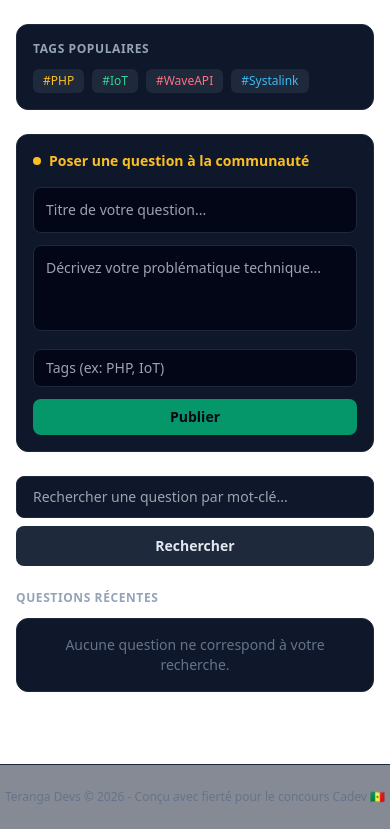
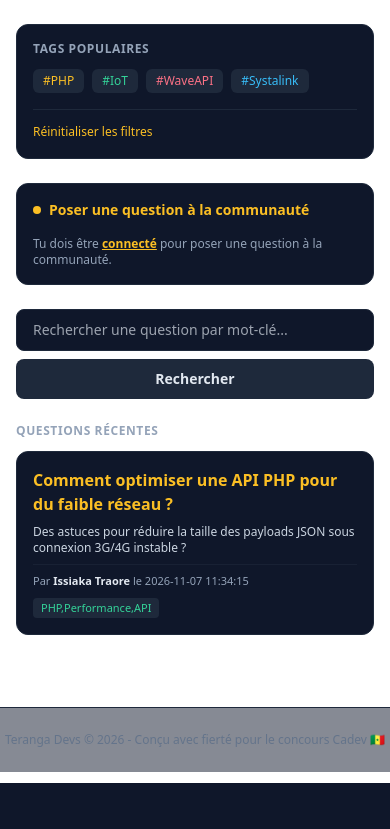
Before and after one commit to Assiaka98/teranga-devs, a PHP site: page /index.php?tag=PHP in a window 390 px wide. Shown: the part 61-890 px from the top of the page. After the commit the page ends 844 px from the top, so only its background shows below. Run offline with PHP 8.4, Linux system fonts and the light colour scheme; data comes from the database, SQL or seed files in the repository; some libraries are stand-ins or nearby versions.

```diff
--- a/index.php
+++ b/index.php
@@ -1,25 +1,28 @@
 <?php
 $pageTitle = "Teranga Devs - La communauté des développeurs africains";
-require_once 'includes/header.php';
+require_once 'config/db.php';
+session_start();
 
 // Récupération des filtres de recherche ou de tags si présents
 $tagFilter = $_GET['tag'] ?? null;
-$searchQuery = $_GET['search'] ?? null;
+$searchQuery = $_GET['q'] ?? null;
 
 try {
     if ($tagFilter) {
-        $stmt = $pdo->prepare("SELECT q.*, u.nom, u.prenom, u.reputation FROM questions q JOIN users u ON q.user_id = u.id WHERE q.tags LIKE ? ORDER BY q.date_creation DESC");
+        $stmt = $pdo->prepare("SELECT q.*, u.nom, u.prenom FROM questions q JOIN users u ON q.user_id = u.id WHERE q.tags LIKE ? ORDER BY q.date_creation DESC");
         $stmt->execute(["%$tagFilter%"]);
     } elseif ($searchQuery) {
-        $stmt = $pdo->prepare("SELECT q.*, u.nom, u.prenom, u.reputation FROM questions q JOIN users u ON q.user_id = u.id WHERE q.titre LIKE ? OR q.contenu LIKE ? ORDER BY q.date_creation DESC");
+        $stmt = $pdo->prepare("SELECT q.*, u.nom, u.prenom FROM questions q JOIN users u ON q.user_id = u.id WHERE q.titre LIKE ? OR q.contenu LIKE ? ORDER BY q.date_creation DESC");
         $stmt->execute(["%$searchQuery%", "%$searchQuery%"]);
     } else {
-        $stmt = $pdo->query("SELECT q.*, u.nom, u.prenom, u.reputation FROM questions q JOIN users u ON q.user_id = u.id ORDER BY q.date_creation DESC");
+        $stmt = $pdo->query("SELECT q.*, u.nom, u.prenom FROM questions q JOIN users u ON q.user_id = u.id ORDER BY q.date_creation DESC");
     }
     $questions = $stmt->fetchAll();
 } catch (Exception $e) {
     $questions = [];
 }
+
+require_once 'includes/header.php';
 ?>
 
 <!-- Contenu Principal de la page d'accueil -->
@@ -27,14 +30,20 @@ try {
 
     <div class="grid grid-cols-1 lg:grid-cols-4 gap-6">
 
-        <!-- Sidebar Tags (Passera au-dessus ou sous le formulaire sur mobile) -->
+        <!-- Sidebar Tags -->
         <aside class="lg:col-span-1 bg-slate-900 border border-slate-800 rounded-xl p-4 h-fit">
             <h2 class="text-xs font-bold text-slate-400 uppercase tracking-wider mb-3">Tags populaires</h2>
             <div class="flex flex-wrap gap-2">
-                <span class="bg-slate-800 text-amber-400 text-xs px-2.5 py-1 rounded-md">#PHP</span>
-                <span class="bg-slate-800 text-emerald-400 text-xs px-2.5 py-1 rounded-md">#IoT</span>
-                <span class="bg-slate-800 text-rose-400 text-xs px-2.5 py-1 rounded-md">#WaveAPI</span>
-                <span class="bg-slate-800 text-sky-400 text-xs px-2.5 py-1 rounded-md">#Systalink</span>
+                <a href="index.php?tag=PHP" class="bg-slate-800 hover:bg-slate-700 text-amber-400 text-xs px-2.5 py-1 rounded-md transition">#PHP</a>
+                <a href="index.php?tag=IoT" class="bg-slate-800 hover:bg-slate-700 text-emerald-400 text-xs px-2.5 py-1 rounded-md transition">#IoT</a>
+                <a href="index.php?tag=WaveAPI" class="bg-slate-800 hover:bg-slate-700 text-rose-400 text-xs px-2.5 py-1 rounded-md transition">#WaveAPI</a>
+                <a href="index.php?tag=Systalink" class="bg-slate-800 hover:bg-slate-700 text-sky-400 text-xs px-2.5 py-1 rounded-md transition">#Systalink</a>
+
+                <?php if ($tagFilter || $searchQuery): ?>
+                    <div class="w-full mt-2 pt-2 border-t border-slate-800">
+                        <a href="index.php" class="text-xs text-amber-400 hover:underline">Réinitialiser les filtres</a>
+                    </div>
+                <?php endif; ?>
             </div>
         </aside>
 
@@ -47,11 +56,12 @@ try {
                     <span class="w-2 h-2 rounded-full bg-amber-400"></span> Poser une question à la communauté
                 </h2>
 
+                <?php if (isset($_SESSION['user_id'])): ?>
                     <form action="post_question.php" method="POST" class="space-y-3">
-                    <input type="text" name="title" placeholder="Titre de votre question..." required
+                        <input type="text" name="titre" placeholder="Titre de votre question..." required
                             class="w-full bg-slate-950 border border-slate-800 rounded-lg p-3 text-sm text-slate-100 focus:border-emerald-500 focus:outline-none">
 
-                    <textarea name="content" rows="3" placeholder="Décrivez votre problématique technique..." required
+                        <textarea name="contenu" rows="3" placeholder="Décrivez votre problématique technique..." required
                             class="w-full bg-slate-950 border border-slate-800 rounded-lg p-3 text-sm text-slate-100 focus:border-emerald-500 focus:outline-none resize-none"></textarea>
 
                         <!-- Bouton & Tags responsives -->
@@ -64,11 +74,14 @@ try {
                             </button>
                         </div>
                     </form>
+                <?php else: ?>
+                    <p class="text-xs text-slate-400">Tu dois être <a href="login.php" class="text-amber-400 underline font-semibold">connecté</a> pour poser une question à la communauté.</p>
+                <?php endif; ?>
             </div>
 
             <!-- Barre de Recherche Responsive -->
             <form method="GET" action="index.php" class="flex flex-col sm:flex-row gap-2">
-                <input type="text" name="q" placeholder="Rechercher une question par mot-clé..."
+                <input type="text" name="q" value="<?= htmlspecialchars($searchQuery ?? '') ?>" placeholder="Rechercher une question par mot-clé..."
                     class="w-full bg-slate-900 border border-slate-800 rounded-lg px-4 py-2.5 text-sm text-slate-100 focus:border-emerald-500 focus:outline-none">
                 <button type="submit" class="bg-slate-800 hover:bg-slate-700 text-slate-200 text-sm font-semibold px-5 py-2.5 rounded-lg transition shrink-0">
                     Rechercher
@@ -79,9 +92,28 @@ try {
             <div class="space-y-3">
                 <h3 class="text-xs font-bold text-slate-400 uppercase tracking-wider">Questions récentes</h3>
 
+                <?php if (!empty($questions)): ?>
+                    <?php foreach ($questions as $q): ?>
+                        <div class="bg-slate-900 border border-slate-800 rounded-xl p-4 sm:p-5 space-y-2 hover:border-slate-700 transition">
+                            <a href="question.php?id=<?= $q['id'] ?>" class="text-base font-semibold text-amber-400 hover:underline block">
+                                <?= htmlspecialchars($q['titre']) ?>
+                            </a>
+                            <p class="text-xs text-slate-300 line-clamp-2">
+                                <?= htmlspecialchars($q['contenu']) ?>
+                            </p>
+                            <div class="flex flex-wrap items-center justify-between text-[11px] text-slate-400 pt-2 border-t border-slate-800/60 gap-2">
+                                <span>Par <strong class="text-slate-200"><?= htmlspecialchars($q['prenom'] . ' ' . $q['nom']) ?></strong> le <?= htmlspecialchars($q['date_creation'] ?? '') ?></span>
+                                <?php if (!empty($q['tags'])): ?>
+                                    <span class="bg-slate-800 text-emerald-400 px-2 py-0.5 rounded"><?= htmlspecialchars($q['tags']) ?></span>
+                                <?php endif; ?>
+                            </div>
+                        </div>
+                    <?php endforeach; ?>
+                <?php else: ?>
                     <div class="bg-slate-900 border border-slate-800 rounded-xl p-4 text-center text-slate-500 text-sm">
                         Aucune question ne correspond à votre recherche.
                     </div>
+                <?php endif; ?>
             </div>
 
         </section>
```
Lines whose indentation alone changed are shown as unchanged.
